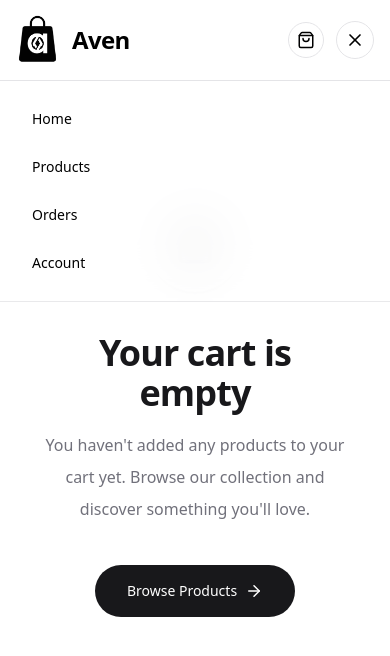
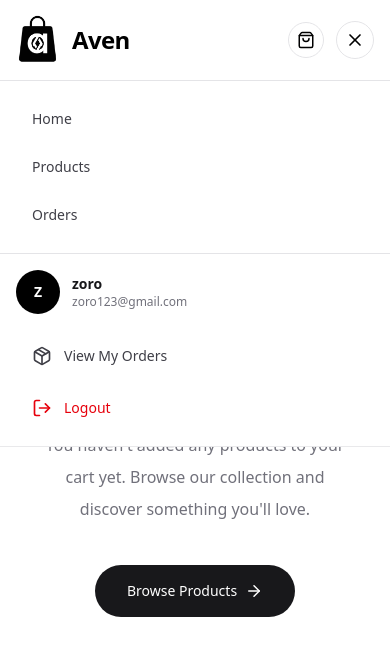
Before and after one commit to Anfas01/aven, a Next.js app: page /checkout in a window 390 px wide. Both pictures are taken after a click on the button "Toggle menu". Shown: the top 656 px of the page. Built offline with nearby package versions, Linux system fonts and the light colour scheme; no server answers.

Commit message:
mobile menu updated

```diff
--- a/components/ui/navbar/MobileMenu.tsx
+++ b/components/ui/navbar/MobileMenu.tsx
@@ -1,101 +1,108 @@
 "use client";
-
 
 import Link from "next/link";
 import { usePathname } from "next/navigation";
+import { LogOut, Package } from "lucide-react";
+
+import logout from "@/actions/authActions/logout";
 import { navLinks } from "./navLinks";
 
-
-interface Props{
- open:boolean;
- close:()=>void;
+interface Props {
+  open: boolean;
+  close: () => void;
+  name: string;
+  email: string;
 }
-
-
 
 export default function MobileMenu({
   open,
-close
-}:Props){
-
-
+  close,
+  name,
+  email,
+}: Props) {
   const pathname = usePathname();
 
+  const active = (href: string) =>
+    href === "/"
+      ? pathname === "/"
+      : pathname.startsWith(href);
 
-const active=(href:string)=>
-href === "/"
-?
-pathname === "/"
-:
-pathname.startsWith(href);
-
-
+  async function handleLogout() {
+    close();
+    await logout();
+  }
 
   return (
-
     <div
       className={`
-overflow-hidden border-t border-zinc-200
-transition-all lg:hidden
-
+        overflow-hidden border-t border-zinc-200 bg-white transition-all duration-300 lg:hidden
         ${
           open
-?
-"max-h-96 opacity-100"
-:
-"max-h-0 opacity-0"
+            ? "max-h-700px opacity-100"
+            : "max-h-0 opacity-0"
         }
       `}
     >
-
+      {/* Navigation */}
       <nav className="flex flex-col gap-1 p-4">
-
-
-{
-[
-...navLinks,
-{
-name:"Account",
-href:"/account"
-}
-
-].map(link=>(
-
-
+        {navLinks.map((link) => (
           <Link
             key={link.href}
             href={link.href}
             onClick={close}
-
             className={`
-rounded-xl px-4 py-3 text-sm font-medium
-
+              rounded-xl px-4 py-3 text-sm font-medium transition-all
               ${
                 active(link.href)
-?
-"bg-zinc-900 text-white"
-:
-"hover:bg-zinc-100"
+                  ? "bg-zinc-900 text-white"
+                  : "text-zinc-700 hover:bg-zinc-100"
               }
-
             `}
           >
+            {link.name}
+          </Link>
+        ))}
+      </nav>
 
-{link.name}
+      {/* User Section */}
+      <div className="border-t border-zinc-200 p-4">
+        <div className="flex items-center gap-3">
+          <div className="flex h-11 w-11 items-center justify-center rounded-full bg-black text-sm font-semibold uppercase text-white">
+            {name.charAt(0).toUpperCase()}
+          </div>
 
+          <div className="min-w-0 flex-1">
+            <p className="truncate text-sm font-semibold text-zinc-900">
+              {name}
+            </p>
+
+            <p className="truncate text-xs text-zinc-500">
+              {email}
+            </p>
+          </div>
+        </div>
+
+        {/* Actions */}
+        <div className="mt-5 space-y-2">
+          <Link
+            href="/orders"
+            onClick={close}
+            className="flex items-center gap-3 rounded-xl px-4 py-3 text-sm font-medium text-zinc-700 transition hover:bg-zinc-100"
+          >
+            <Package className="h-5 w-5" />
+            View My Orders
           </Link>
 
-
-))
+          <button
+            type="button"
+            onClick={handleLogout}
+            className="flex w-full items-center gap-3 rounded-xl px-4 py-3 text-left text-sm font-medium text-red-600 transition hover:bg-red-50"
+          >
+            <LogOut className="h-5 w-5" />
+            Logout
+          </button>
+        </div>
+      </div>
+    </div>
+  );
 }
-
-
-
-</nav>
-
-
-</div>
-
-)
-
-}
--- a/components/ui/navbar/Navbar.tsx
+++ b/components/ui/navbar/Navbar.tsx
@@ -121,6 +121,8 @@ export default function Navbar({ cartCount }: Props) {
       <MobileMenu
         open={open}
         close={() => setOpen(false)}
+        name="zoro"
+        email="zoro123@gmail.com"
       />
     </header>
   );
--- a/components/ui/navbar/UserMenu.tsx
+++ b/components/ui/navbar/UserMenu.tsx
@@ -3,6 +3,7 @@
 import { useEffect, useRef, useState } from "react";
 import Link from "next/link";
 import { LogOut, Package } from "lucide-react";
+
 import logout from "@/actions/authActions/logout";
 
 type UserMenuProps = {
@@ -34,8 +35,15 @@ export default function UserMenu({
       }
     }
 
-    document.addEventListener("mousedown", handleClickOutside);
-    document.addEventListener("keydown", handleEscape);
+    document.addEventListener(
+      "mousedown",
+      handleClickOutside
+    );
+
+    document.addEventListener(
+      "keydown",
+      handleEscape
+    );
 
     return () => {
       document.removeEventListener(
@@ -50,6 +58,11 @@ export default function UserMenu({
     };
   }, []);
 
+  async function handleLogout() {
+    setOpen(false);
+    await logout();
+  }
+
   return (
     <div
       ref={menuRef}
@@ -59,20 +72,45 @@ export default function UserMenu({
       <button
         type="button"
         onClick={() => setOpen((prev) => !prev)}
-        className="flex h-11 w-11 cursor-pointer items-center justify-center rounded-full border border-zinc-200 bg-black text-sm font-semibold uppercase text-white"
+        aria-expanded={open}
+        aria-label="User menu"
+        className="
+          flex h-11 w-11 items-center justify-center
+          rounded-full
+          border border-zinc-200
+          bg-black
+          text-sm font-semibold uppercase text-white
+          transition-all duration-300
+          hover:scale-105
+          hover:shadow-md
+          focus:outline-none
+          focus:ring-2
+          focus:ring-zinc-300
+        "
       >
         {name.charAt(0).toUpperCase()}
       </button>
 
       {/* Dropdown */}
       <div
-        className={`absolute right-0 top-14 w-80 origin-top-right rounded-3xl border border-zinc-200 bg-white p-6 shadow-xl transition-all duration-200 ${
-          open
-            ? "visible translate-y-0 scale-100 opacity-100"
-            : "invisible -translate-y-2 scale-95 opacity-0"
-        }`}
+        className={`
+          absolute right-0 top-14 w-80
+          origin-top-right
+          rounded-3xl
+          border border-zinc-200
+          bg-white
+          p-6
+          shadow-xl
+          transition-all duration-200
+
+          ${
+            open
+              ? "visible translate-y-0 scale-100 opacity-100"
+              : "invisible -translate-y-2 scale-95 opacity-0"
+          }
+        `}
       >
-        {/* User Info */}
+        {/* User */}
         <div className="flex items-center gap-4">
           <div className="flex h-14 w-14 shrink-0 items-center justify-center rounded-full bg-black text-xl font-semibold uppercase text-white">
             {name.charAt(0).toUpperCase()}
@@ -92,12 +130,22 @@ export default function UserMenu({
         {/* Divider */}
         <div className="my-6 h-px bg-zinc-200" />
 
-        {/* Menu */}
+        {/* Actions */}
         <div className="space-y-3">
           <Link
             href="/orders"
             onClick={() => setOpen(false)}
-            className="inline-flex w-full items-center justify-center gap-2 rounded-full border border-zinc-200 px-5 py-3 text-sm font-medium text-zinc-900 transition-all duration-300 hover:border-zinc-900 hover:bg-zinc-900 hover:text-white"
+            className="
+              flex w-full items-center justify-center gap-2
+              rounded-full
+              border border-zinc-200
+              px-5 py-3
+              text-sm font-medium text-zinc-900
+              transition-all duration-300
+              hover:border-zinc-900
+              hover:bg-zinc-900
+              hover:text-white
+            "
           >
             <Package className="h-4 w-4" />
             View My Orders
@@ -105,11 +153,18 @@ export default function UserMenu({
 
           <button
             type="button"
-            onClick={() => {
-              setOpen(false);
-              logout();
-            }}
-            className="inline-flex w-full items-center justify-center gap-2 rounded-full border border-red-200 px-5 py-3 text-sm font-medium text-red-600 transition-all duration-300 hover:border-red-600 hover:bg-red-600 hover:text-white"
+            onClick={handleLogout}
+            className="
+              flex w-full items-center justify-center gap-2
+              rounded-full
+              border border-red-200
+              px-5 py-3
+              text-sm font-medium text-red-600
+              transition-all duration-300
+              hover:border-red-600
+              hover:bg-red-600
+              hover:text-white
+            "
           >
             <LogOut className="h-4 w-4" />
             Logout
```
Lines whose indentation alone changed are shown as unchanged.
